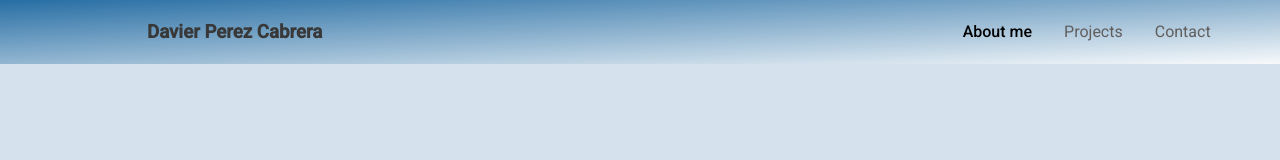
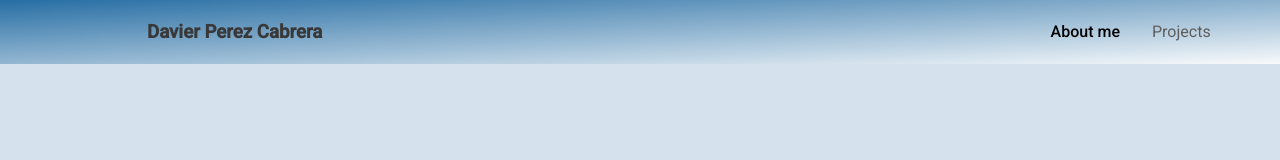
Before and after one commit to dperezc21/davier-portfolio, an Angular app: page /about-me in a window 1280 px wide. Shown: the top 160 px of the page. Built offline with nearby package versions, Linux system fonts and the light colour scheme.

Commit message:
style: comment contact tab

```diff
--- a/src/app/components/header/header.component.html
+++ b/src/app/components/header/header.component.html
@@ -5,6 +5,6 @@
       <a [routerLink]="'/about-me'" [routerLinkActive]="'activated'" class="item">About me</a></li>
     <li class="item-li">
       <a [routerLink]="'/projects'" [routerLinkActive]="'activated'" class="item">Projects</a></li>
-    <li class="item-li"><a href="#" class="item">Contact</a></li>
+    <!--<li class="item-li"><a href="#" class="item">Contact</a></li>-->
   </ul>
 </div>
```
